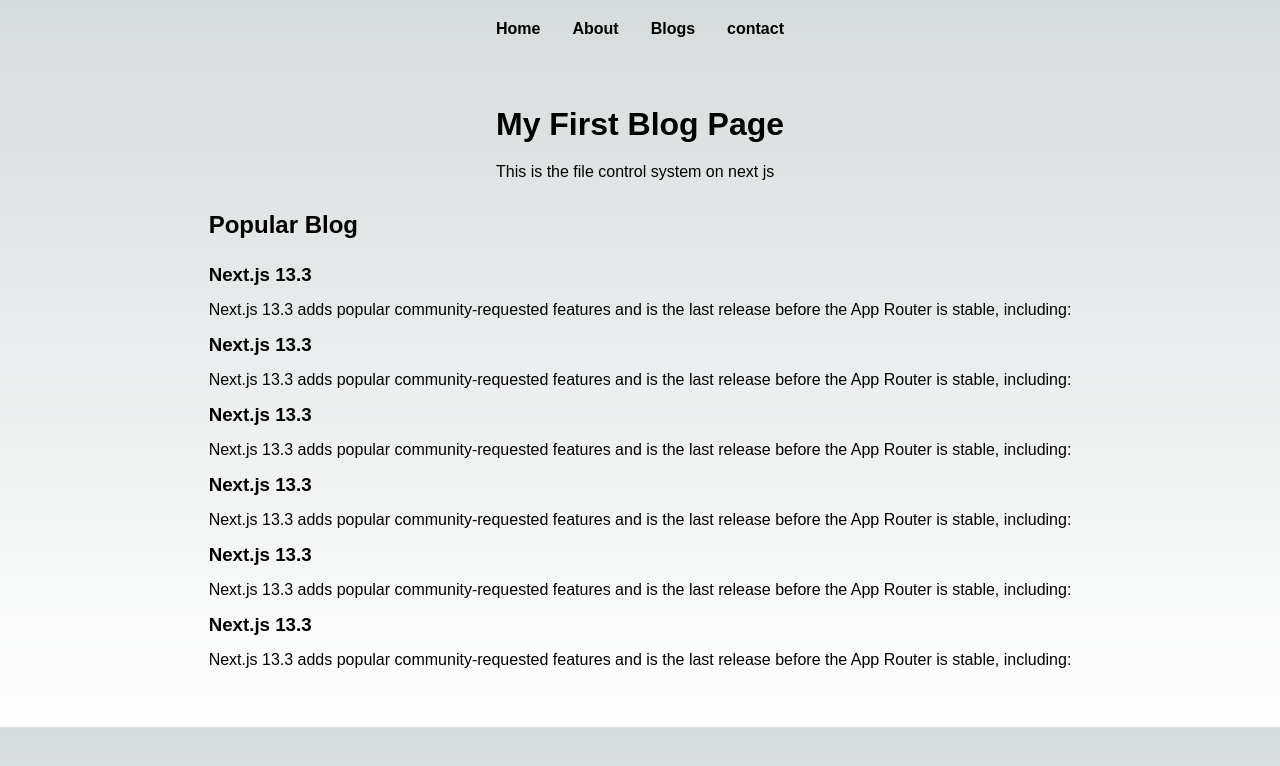
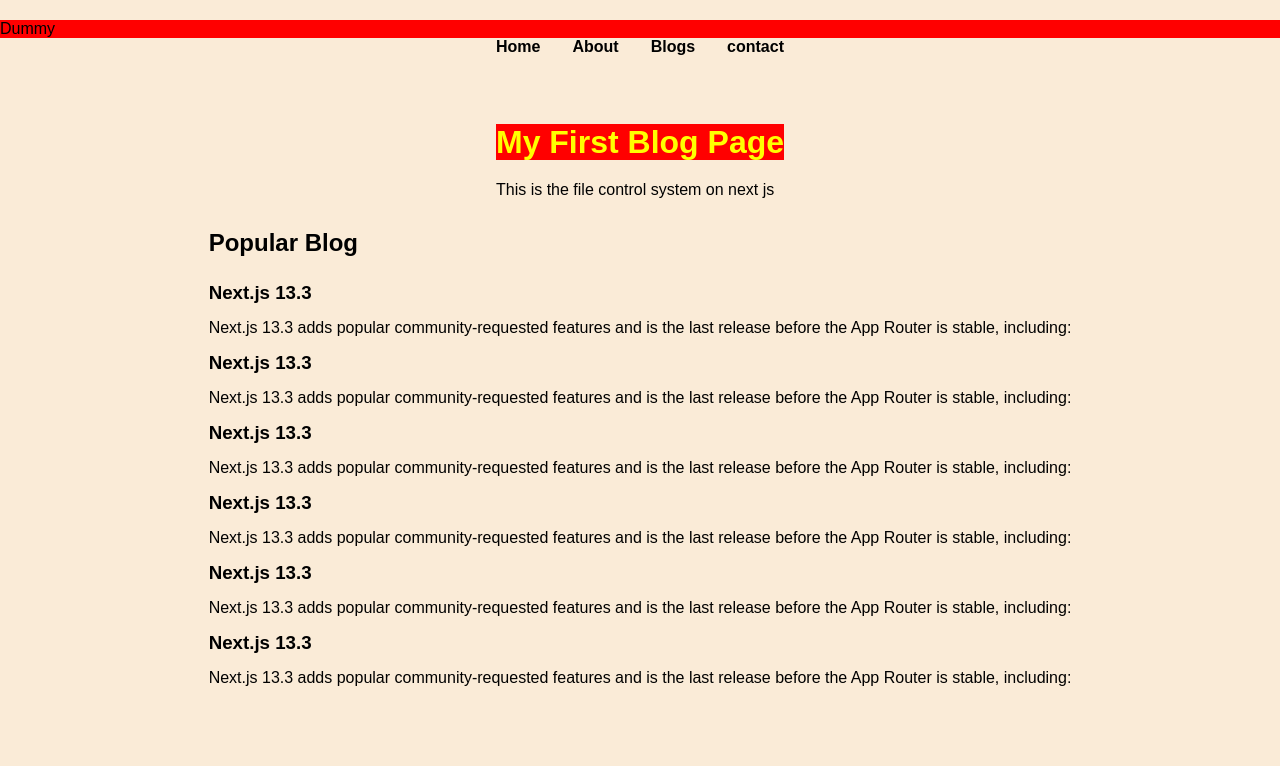
Before and after one commit to Akash7899/Next-js, a Next.js app: page / in a window 1280 px wide. Shown: the top 766 px of the page. Built offline with nearby package versions, Linux system fonts and the light colour scheme.

Commit message:
add globel css in a component

```diff
--- /dev/null
+++ b/component/dummy.js
@@ -0,0 +1,18 @@
+import React from "react";
+
+const Dummy = () => {
+  return (
+    <>
+    <style jsx global>
+        {`
+        .dummy{
+            background-color:red;
+        }
+        `}
+    </style>
+      <div className="dummy">Dummy</div>
+    </>
+  );
+};
+
+export default Dummy;
--- a/pages/_app.js
+++ b/pages/_app.js
@@ -1,4 +1,5 @@
 import '@/styles/globals.css'
+import '@/styles/style.css'
 
 export default function App({ Component, pageProps }) {
   return <Component {...pageProps} />
--- a/pages/index.js
+++ b/pages/index.js
@@ -3,6 +3,7 @@
 import { Inter } from "next/font/google";
 import styles from "@/styles/Home.module.css";
 import Link from "next/link";
+import Dummy from "@/component/dummy";
 
 const inter = Inter({ subsets: ["latin"] });
 
@@ -17,6 +18,7 @@
       </Head>
       <div className={styles.navbar}>
         <div className="container">
+          <Dummy />
           <nav className={styles.mainnav}>
             <ul>
               <Link href="/">
@@ -38,7 +40,17 @@
       <main className={styles.mainblog}>
         <div className={styles.blogswrap}>
           <div className={styles.blogheading}>
-            <h1> My First Blog Page</h1>
+            <style jsx>
+              {`
+                .myHeading {
+                  color: yellow;
+                }
+              `}
+            </style>
+            <h1>
+
+              <span className="myHeading dummy">My First Blog Page </span>
+            </h1>
             <p>This is the file control system on next js</p>
           </div>
         </div>
--- a/styles/globals.css
+++ b/styles/globals.css
@@ -88,12 +88,12 @@
 
 body {
   color: rgb(var(--foreground-rgb));
-  background: linear-gradient(
+  /* background: linear-gradient(
       to bottom,
       transparent,
       rgb(var(--background-end-rgb))
     )
-    rgb(var(--background-start-rgb));
+    rgb(var(--background-start-rgb)); */
 }
 
 a {
--- /dev/null
+++ b/styles/style.css
@@ -0,0 +1,3 @@
+body{
+    background-color: antiquewhite;
+}
```
